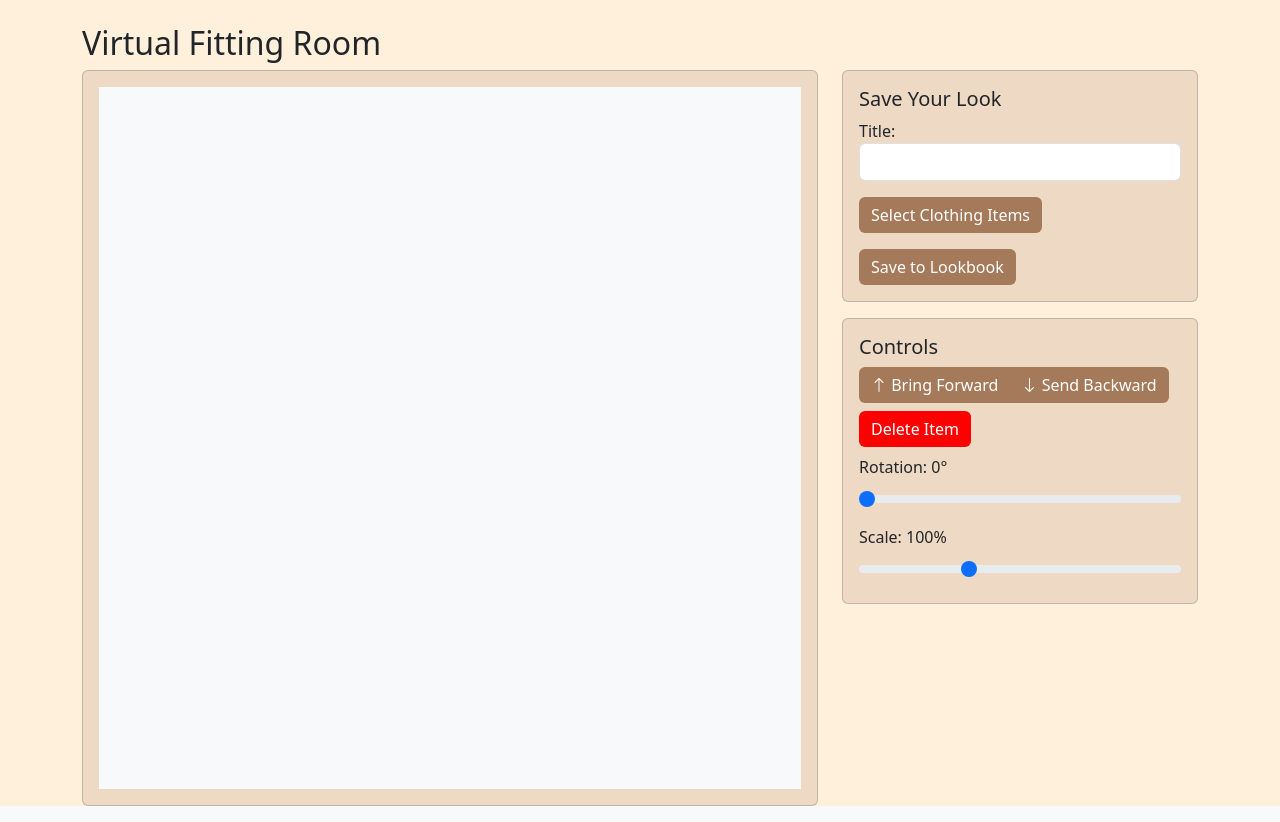
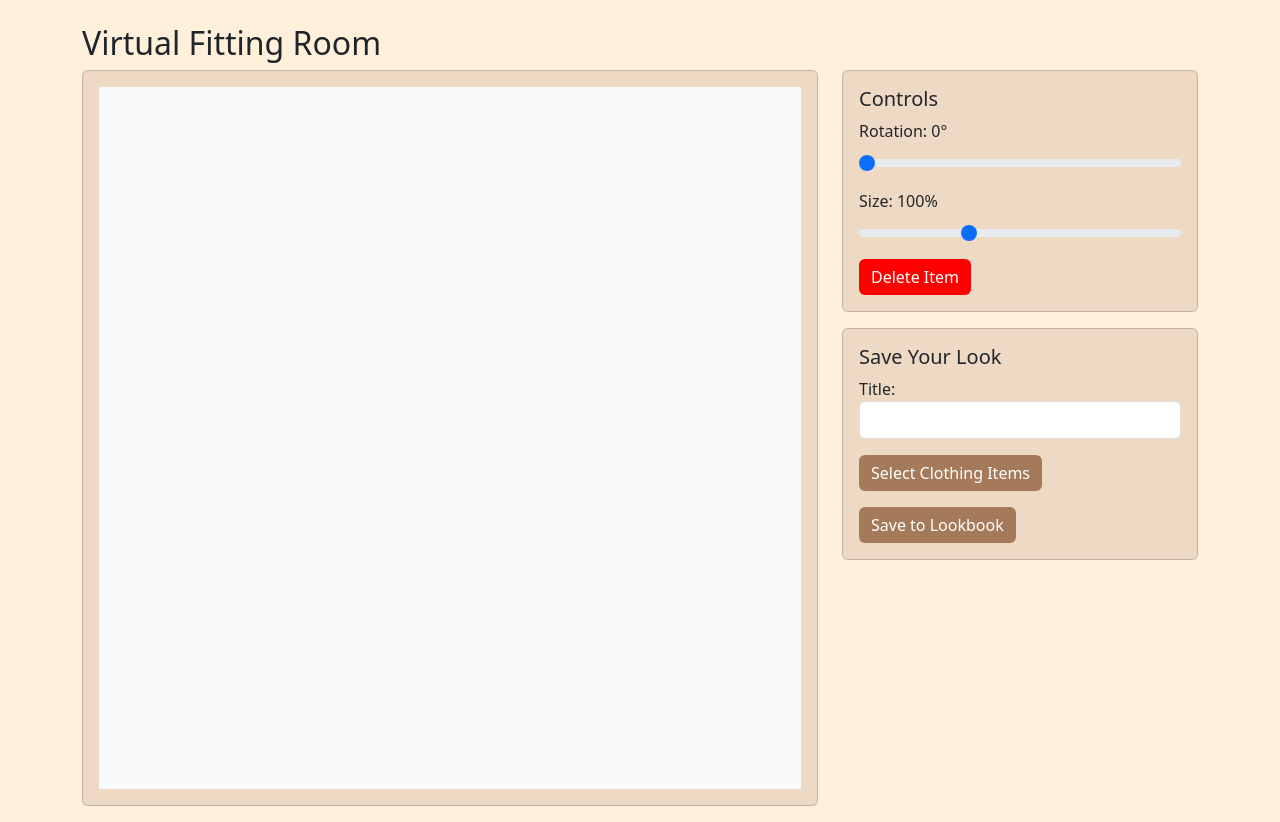
Before and after one commit to j-kennethh/wardrobe-wizard, a Django app: template fitting_room/templates/fitting_room/fitting_room.html in a window 1280 px wide. Shown: the part 56-878 px from the top of the page. Run offline with Django 5.2, Linux system fonts and the light colour scheme; the template is opened without the code that fills it: values that come from a table or form of the project are taken from there, others are empty; data comes from the database, SQL or seed files in the repository; parts of the project's set-up code (start-up, migrations or seed data) failed here and were passed over.

Commit message:
added stylistics

```diff
--- a/fitting_room/static/fitting_room/css/styles.css
+++ b/fitting_room/static/fitting_room/css/styles.css
@@ -27,3 +27,7 @@
     transform: scale(1.02);
     box-shadow: 0 0.5rem 1rem rgba(0, 0, 0, 0.15);
 }
+
+.tags {
+    margin-bottom: 10px;
+}
--- a/fitting_room/templates/fitting_room/fitting_room.html
+++ b/fitting_room/templates/fitting_room/fitting_room.html
@@ -12,8 +12,8 @@
     <!--Canvas-->
     <div class="row">
         <div class="col-md-8">
-            <div class="card">
-                <div class="card-body">
+            <div class="card mb-3">
+                <div class="card-body md-3">
                     <div id="fitting-room-canvas" style="max-width: 100%; height: auto; aspect-ratio: 1/1; object-fit: contain; background-color: #f8f9fa; position: relative; overflow: hidden; border: 1px #ccc; touch-action: none;">
                         <!-- Items will be placed here dynamically -->
                     </div>
@@ -23,7 +23,46 @@
 
         <!-- Buttons -->
         <div class="col-md-4">
-            <div class="card">
+
+
+            <!--Controls-->
+            <div class="card mb-3">
+                <div class="card-body">
+                    <h5 class="card-title">Controls</h5>
+
+                    {% comment %} <!-- Controlling Forward and Back -->
+                    <div class="btn-group">
+                        <button type="button" class="btn btn-outline-secondary" id="bring-forward">
+                            <i class="bi bi-arrow-up"></i> Bring Forward
+                        </button>
+                        <button type="button" class="btn btn-outline-secondary" id="send-backward">
+                            <i class="bi bi-arrow-down"></i> Send Backward
+                        </button>
+                    </div> {% endcomment %}
+
+                    <!--Controlling rotation-->
+                    <div class="mt-2">
+                        <label for="rotation-slider" class="form-label">Rotation: <span id="rotation-value">0</span>°</label>
+                        <input type="range" class="form-range" id="rotation-slider" min="0" max="360" value="0">
+                    </div>
+
+                    <!--Controlling Size-->
+                    <div class="mt-2">
+                        <label for="scale-slider" class="form-label">Size: <span id="scale-value">100</span>%</label>
+                        <input type="range" class="form-range" id="scale-slider" min="50" max="200" value="100">
+                    </div>
+
+                    <!--Delete Button-->
+                    <div class="mt-2">
+                        <button type="button" class="btn btn-primary btn-danger" id="delete-item">
+                            Delete Item
+                        </button>
+                    </div>
+
+                </div>
+            </div>
+
+            <div class="card mb-3">
                 <div class="card-body">
                     <h5 class="card-title">Save Your Look</h5>
                     <!--Create the look here-->
@@ -43,40 +82,6 @@
                 </div>
             </div>
 
-            <!--Controls-->
-            <div class="card mt-3">
-                <div class="card-body">
-                    <h5 class="card-title">Controls</h5>
-
-                    <!-- Controlling Forward and Back -->
-                    <div class="btn-group" role="group">
-                        <button type="button" class="btn btn-outline-secondary" id="bring-forward">
-                            <i class="bi bi-arrow-up"></i> Bring Forward
-                        </button>
-                        <button type="button" class="btn btn-outline-secondary" id="send-backward">
-                            <i class="bi bi-arrow-down"></i> Send Backward
-                        </button>
-                    </div>
-                    <div class="mt-2">
-                        <button type="button" class="btn btn-primary btn-danger" id="delete-item">
-                            Delete Item
-                        </button>
-                    </div>
-
-                    <!--Controlling rotation-->
-                    <div class="mt-2">
-                        <label for="rotation-slider" class="form-label">Rotation: <span id="rotation-value">0</span>°</label>
-                        <input type="range" class="form-range" id="rotation-slider" min="0" max="360" value="0">
-                    </div>
-
-                    <!--Controlling Size-->
-                    <div class="mt-2">
-                        <label for="scale-slider" class="form-label">Scale: <span id="scale-value">100</span>%</label>
-                        <input type="range" class="form-range" id="scale-slider" min="50" max="200" value="100">
-                    </div>
-
-                </div>
-            </div>
         </div>
     </div>
 </div>
--- a/wardrobewizard/settings.py
+++ b/wardrobewizard/settings.py
@@ -30,11 +30,11 @@ DEBUG = True
 ALLOWED_HOSTS = [
     "localhost",
     "127.0.0.1",
-    "rnlut-2400-79e0-9070-39fa-4c9d-f027-ae09-cce2.a.free.pinggy.link",
+    "rnozb-49-245-81-72.a.free.pinggy.link",
 ]
 
 CSRF_TRUSTED_ORIGINS = [
-    "https://rnlut-2400-79e0-9070-39fa-4c9d-f027-ae09-cce2.a.free.pinggy.link",
+    "https://rnozb-49-245-81-72.a.free.pinggy.link",
 ]
 
 # Application definition
```
Also changed, not shown: closet/forms.py (+16 -2 lines), closet/templates/closet/new_item.html (+5 -7 lines), fitting_room/static/fitting_room/js/fitting_room.js (+20 -17 lines), media/blank-white-long-sleeve-t-shirt-mockup-on-black-background-photo.jpeg (added), 1 other file.
